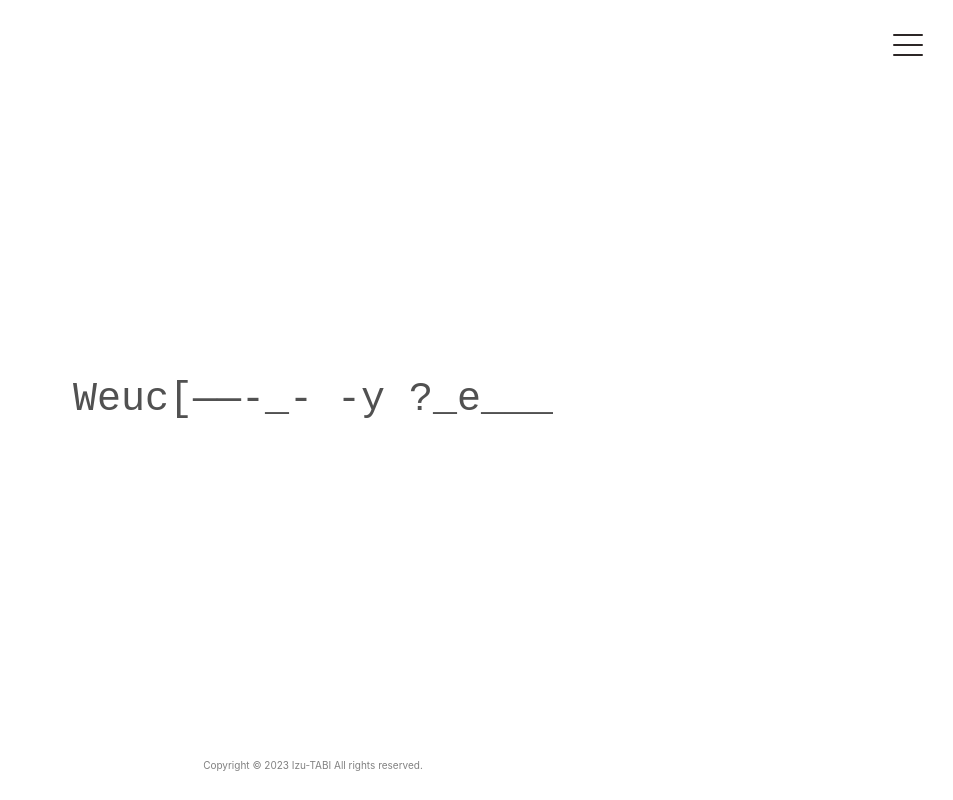
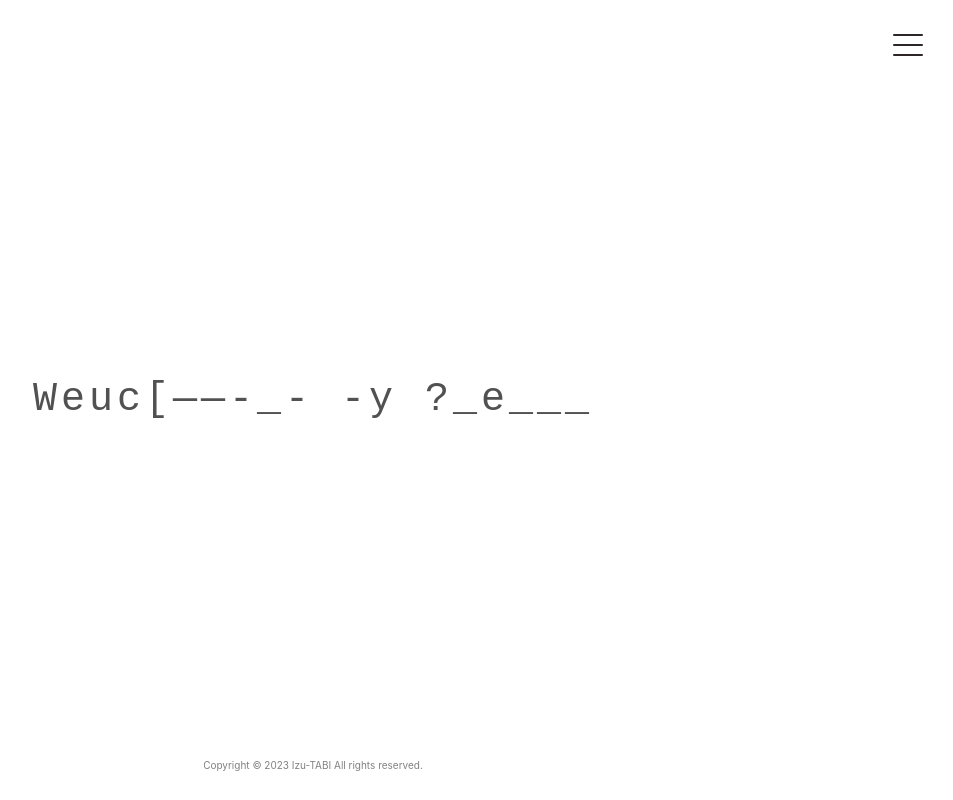
Before and after one commit to Izu-TABI/HomePage, a React (Create React App) app: page / in a window 1280 px wide. Shown: the whole page, without its empty margins (327-1280 px from the left). Built offline with nearby package versions, Linux system fonts and the light colour scheme; the HTML template or start-up script is replaced by a standard one.

Commit message:
update: letter spacing

```diff
--- a/src/App.css
+++ b/src/App.css
@@ -1,12 +1,14 @@
 * {
   margin: 0;
   padding: 0;
-  overflow-x: hidden;
 }
 *::before {
   box-sizing: border-box;
   padding: 0;
   outline: none;
+}
+* {
+  overflow-x: hidden;
 }
 
 p {
@@ -106,7 +108,6 @@ nav .links span {
   width: 30px;
   height: 30px;
   z-index: 3;
-  cursor: pointer;
 }
 @keyframes slideInX {
   0% {
@@ -117,6 +118,9 @@ nav .links span {
     transform: translateX(0px);
     opacity: 1;
   }
+}
+.toggle-btn {
+  cursor: pointer;
 }
 .toggle-btn span {
   position: absolute;
@@ -140,6 +144,16 @@ nav .links span {
 
 .home-main {
   animation: blurIn 0.5s ease-in;
+}
+@keyframes blurIn {
+  0% {
+    filter: blur(5px);
+  }
+  100% {
+    filter: blur(0px);
+  }
+}
+.home-main {
   display: inline-block;
   width: 100vw;
   height: 100vh;
@@ -148,14 +162,6 @@ nav .links span {
      -moz-user-select: none;
           user-select: none;
   @import 'https://fonts.googleapis.com/css?family=Roboto+Mono:100';
-}
-@keyframes blurIn {
-  0% {
-    filter: blur(5px);
-  }
-  100% {
-    filter: blur(0px);
-  }
 }
 .home-main .container {
   height: 100%;
@@ -170,6 +176,7 @@ nav .links span {
   font-weight: 100;
   font-size: 5vh;
   color: #515151;
+  letter-spacing: 0.1em;
 }
 .home-main .dud {
   color: #757575;
@@ -232,9 +239,6 @@ nav .links span {
 
 .main {
   animation: fadeIn 0.5s ease-in;
-  overflow: hidden;
-  width: 100vw;
-  height: 100vh;
 }
 @keyframes fadeIn {
   0% {
@@ -243,6 +247,11 @@ nav .links span {
   100% {
     opacity: 1;
   }
+}
+.main {
+  overflow: hidden;
+  width: 100vw;
+  height: 100vh;
 }
 .main .title {
   font-size: 4vh;
--- a/src/App.scss
+++ b/src/App.scss
@@ -214,6 +214,7 @@ nav {
     font-weight: 100;
     font-size: 5vh;
     color: #515151;
+    letter-spacing: 0.1em;
   }
 
   .dud {
```
